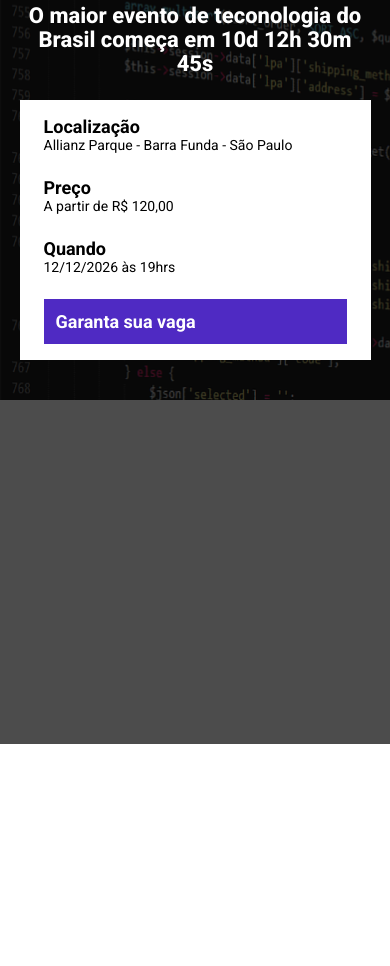
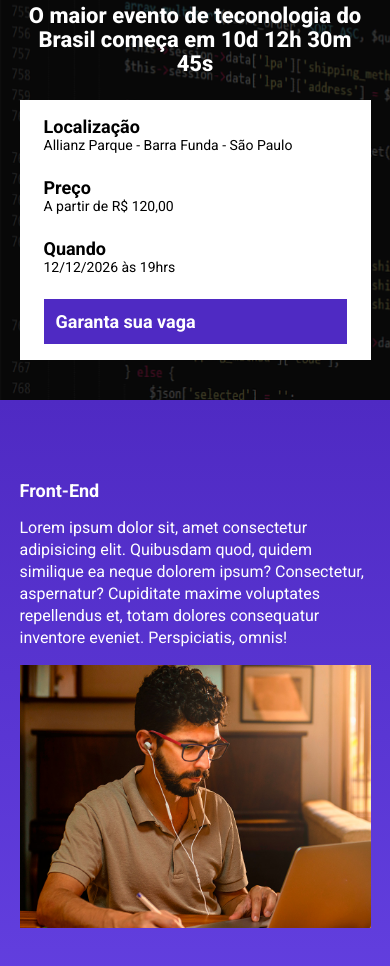
Before and after one commit to Jvictor3141/eback_tech_talks, a website built with Parcel: page src/index.html in a window 390 px wide. Shown: the part 100-1066 px from the top of the page. Before the commit the page ends 844 px from the top, so only its background shows below. Built offline with nearby package versions, Linux system fonts and the light colour scheme.

Commit message:
criando secao de evento, e ajustes de responsividade

```diff
--- a/src/index.html
+++ b/src/index.html
@@ -36,6 +36,15 @@
             </div>
         </div>
     </header>
+    <section class="event">
+        <div class="container">
+            <div class="event__details">
+                <h2 class="event__details__title">Front-End</h2>
+                <p class="event__details__description">Lorem ipsum dolor sit, amet consectetur adipisicing elit. Quibusdam quod, quidem similique ea neque dolorem ipsum? Consectetur, aspernatur? Cupiditate maxime voluptates repellendus et, totam dolores consequatur inventore eveniet. Perspiciatis, omnis!</p>
+            </div>
+            <img class="event__image" src="./images/frontend.png" alt="Front-End">
+        </div>
+    </section>
     <script src="./scripts/main.js"></script>
 </body>
 </html>
--- /dev/null
+++ b/src/styles/_event.scss
@@ -0,0 +1,41 @@
+.event {
+    padding: 80px 0;
+    background-image: linear-gradient(#4f2ac3, #6340e0);
+
+    .container {
+        display: flex;
+    }
+
+    &__image {
+        max-width: 360px;
+    }
+
+    &__details {
+        margin-right: 40px;
+
+        &__title {
+            font-size: 18px;
+            font-weight: bold;
+            margin-bottom: 16px;
+        }
+
+        &__description {
+            line-height: 22px;
+        }
+    }
+
+    @media (max-width: 640px) {
+        .container {
+            display: block;
+        }
+
+        &__image {
+            width: 100%;
+        }
+
+        &__details {
+            margin-right: 0;
+            margin-bottom: 16px;
+        }
+    }
+}
--- a/src/styles/_hero.scss
+++ b/src/styles/_hero.scss
@@ -4,6 +4,7 @@
     background-image: url(../images/fundo.png);
     background-size: cover;
     background-repeat: no-repeat;
+    position: relative;
 
     .container {
         position: relative;
--- a/src/styles/main.scss
+++ b/src/styles/main.scss
@@ -1,6 +1,7 @@
 @use 'hero';
 @use 'components/info_bar';
 @use 'components/buttons';
+@use 'event';
 
 * {
     margin: 0;
```
